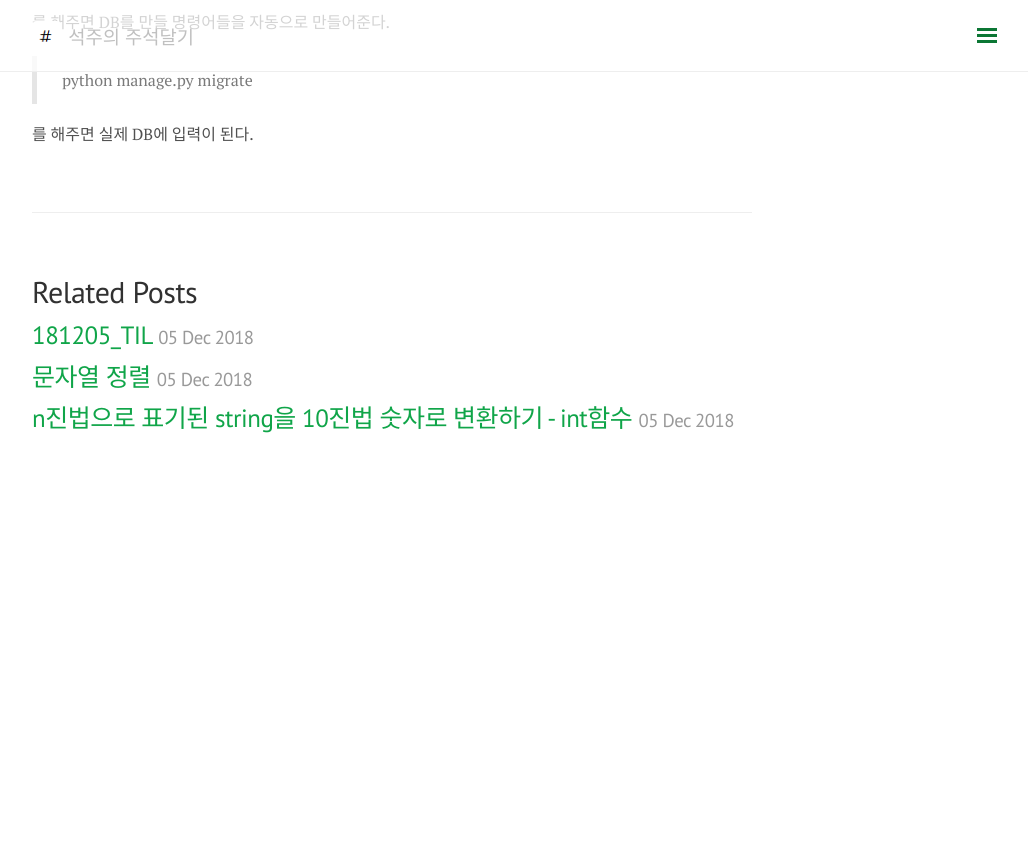
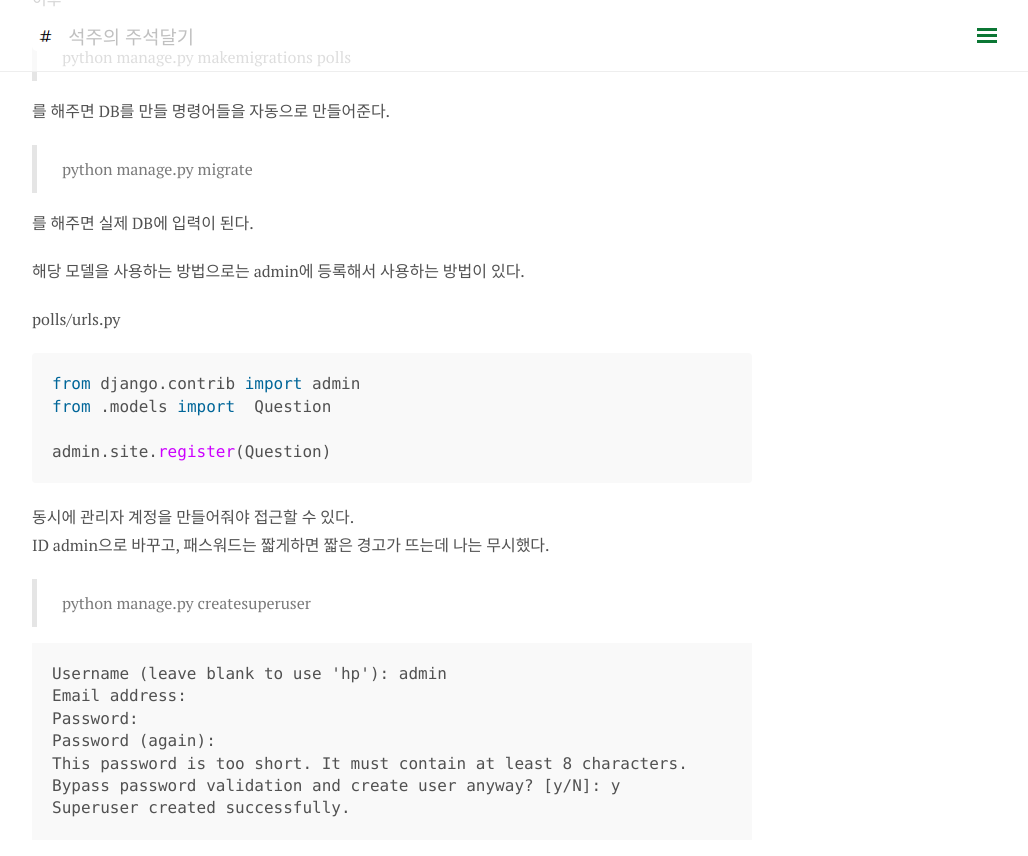
Before and after one commit to somefood/somefood.github.io, a Jekyll site: the page built from _posts/Django/2018-12-06-django2.md, in a window 1280 px wide and 900 px high, scrolled down 1040 px. Shown: the top 856 px of the window, without its empty margins (248-1276 px from the left). Built offline with Jekyll 4.4.1, drawn with Linux system fonts in a browser that asks for light colours; nearby versions of some CDN libraries; comment, search, counter and statistics services are not loaded; before the commit the page ends 1534 px from its top, so only the background shows below that; some of the changed text lies outside the part shown.

Commit message:
Update 2018-12-06-django2.md

````diff
--- a/_posts/Django/2018-12-06-django2.md
+++ b/_posts/Django/2018-12-06-django2.md
@@ -16,11 +16,15 @@ from django.db import models
 class Question(models.Model):
     question_text = models.CharField(max_length=200)    #Char형 칼럼 생성,  최대 길이 200자
     pub_date = models.DateTimeField('date published')   #시간관련 칼럼, 인수는 admin 사이트에서 date published로 표시된다.
+    def __str__(self):
+        return self.question_text
 
 class Choice(models.Model):
     question = models.ForeignKey(Question, on_delete=models.CASCADE)    #Question과 관계 형성, 나중에 더 알아보기
     choice_text = models.CharField(max_length=200)                      #Char형 칼럼 생성, 최대 길이 200자
     votes = models.IntegerField(default=0)                              #Int형 칼럼 생성, 기본값 0 설정
+    def __str__(self):
+        return self.choice_text
 
 ```
 모델의 DB를 만드려면, settings.py INSTALLED APPS에 등록을 해줘야 한다.
@@ -45,3 +49,26 @@ INSTALLED_APPS = [
 > python manage.py migrate
 
 를 해주면 실제 DB에 입력이 된다.
+
+해당 모델을 사용하는 방법으로는 admin에 등록해서 사용하는 방법이 있다.
+
+polls/urls.py
+```python
+from django.contrib import admin
+from .models import  Question
+
+admin.site.register(Question)
+```
+
+동시에 관리자 계정을 만들어줘야 접근할 수 있다.
+ID admin으로 바꾸고, 패스워드는 짧게하면 짧은 경고가 뜨는데 나는 무시했다.
+> python manage.py createsuperuser
+<pre>
+Username (leave blank to use 'hp'): admin
+Email address:
+Password:
+Password (again):
+This password is too short. It must contain at least 8 characters.
+Bypass password validation and create user anyway? [y/N]: y
+Superuser created successfully.
+</pre>
````
